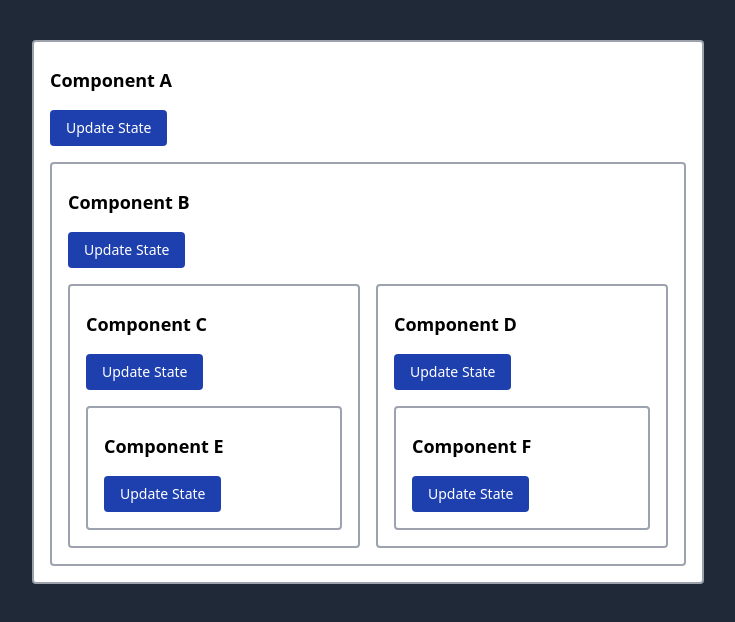
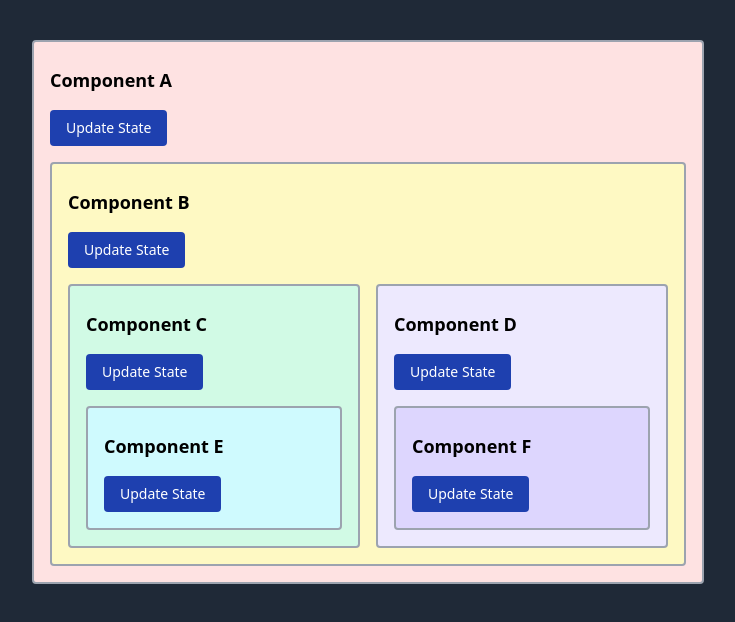
Before and after one commit to SteniTK/react-rendering, a React (Create React App) app: page / in a window 1280 px wide. Shown: the top 622 px of the page, without its empty margins (272-1007 px from the left). Built offline with nearby package versions, Linux system fonts and the light colour scheme.

Commit message:
feat: add colors

```diff
--- a/src/4-rendering-lists/RenderingLists.js
+++ b/src/4-rendering-lists/RenderingLists.js
@@ -13,7 +13,7 @@ const RenderingLists = () => {
 
   return (
     <div className="p-10">
-      {comments.map((c) => <ListItem key={c.id} {...c} onClick={handleClick} />)}
+      {comments.map((c, index) => <ListItem key={index} {...c} onClick={handleClick} />)}
     </div>
   );
 }
--- a/src/5-lifting-state-up/DesignState.js
+++ b/src/5-lifting-state-up/DesignState.js
@@ -1,13 +1,13 @@
 import { useState } from 'react';
 import { Button, VisualComponent, Layout } from '../ReactRendering/Layouts';
 
-const FastComponent = () => {
+const FastComponent = ({children}) => {
   const [counter, setCounter] = useState(0);
   return (
     <VisualComponent title='Component A'>
       <span className='text-black'> {counter} </span>
       <Button onClick={() => setCounter(counter + 1)}>Update State</Button>
-      <SlowComponent />
+      {children}
     </VisualComponent>
   );
 };
@@ -29,7 +29,9 @@ const SlowComponent = () => {
 export default function Components() {
   return (
     <Layout>
-      <FastComponent />
+      <FastComponent>
+        <SlowComponent />
+      </FastComponent>
     </Layout>
   );
 }
--- a/src/ReactRendering/Layouts.js
+++ b/src/ReactRendering/Layouts.js
@@ -1,13 +1,25 @@
+const COLORS = {
+  'Component A': 'bg-red-100',
+  'Component B': 'bg-yellow-100',
+  'Component C': 'bg-emerald-100',
+  'Component D': 'bg-violet-100',
+  'Component E': 'bg-cyan-100',
+  'Component F': 'bg-violet-200',
+  'Parent': 'bg-yellow-100',
+  'memo(Child)': 'bg-emerald-100',
+  'Slow Component': 'bg-emerald-100',
+}
+
 export const VisualComponent = ({ title = 'Component', children }) => {
   return (
-    <div className='component bg-gray-900 rounded text-white p-4 border-2 border-gray-400 relative mt-4'>
+    <div className={`rounded text-white p-4 border-2 border-gray-400 relative mt-4 ${COLORS[title]}`}>
       <span
         key={Math.random()}
         className='rerender absolute left-4 top-2 text-xs uppercase font-bold text-red-500'
       >
         Render
       </span>
-      <h2 className='mt-2 font-bold text-black text-lg mb-4'>{title}</h2>
+    <h2 className='mt-2 font-bold text-black text-lg mb-4'>{title}</h2>
       {children}
     </div>
   );
@@ -57,8 +69,7 @@ export const FnProps = (props) => {
 
 export const Box = ({ title = 'Component', children }) => {
   return (
-    // <div className='component bg-gray-900 rounded text-white p-4 border-2 border-gray-400 relative mt-4'>
-    <div className='component bg-gray-900 rounded text-white p-4 border-2 border-gray-400 relative mt-4'>
+    <div className={`rounded text-white p-4 border-2 border-gray-400 relative mt-4 ${COLORS[title]}`}>
       <h2 className='mt-2 font-bold text-lg mb-4 text-black'>{title}</h2>
       {children}
     </div>
--- a/src/index.css
+++ b/src/index.css
@@ -4,10 +4,6 @@
 
 .rerender {
   animation: rerender 1s linear forwards;
-}
-
-.component {
-  animation: blink 1s ease-out forwards;
 }
 
 @keyframes rerender {
@@ -23,15 +19,3 @@
     transform: translateY(-8px);
   }
 }
-
-@keyframes blink {
-  0% {
-    background-color: white;
-  }
-  50% {
-    background-color: white;
-  }
-  100% {
-    background-color: white;
-  }
-}
```
